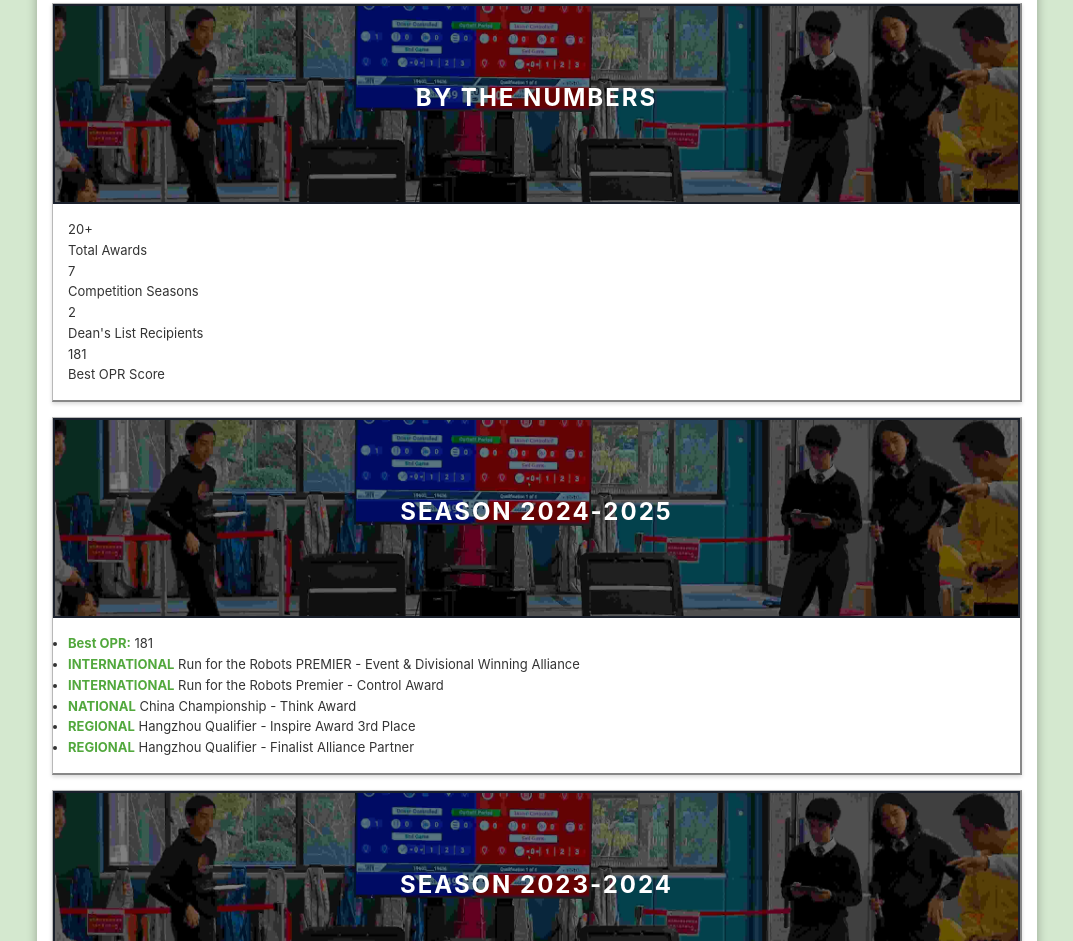
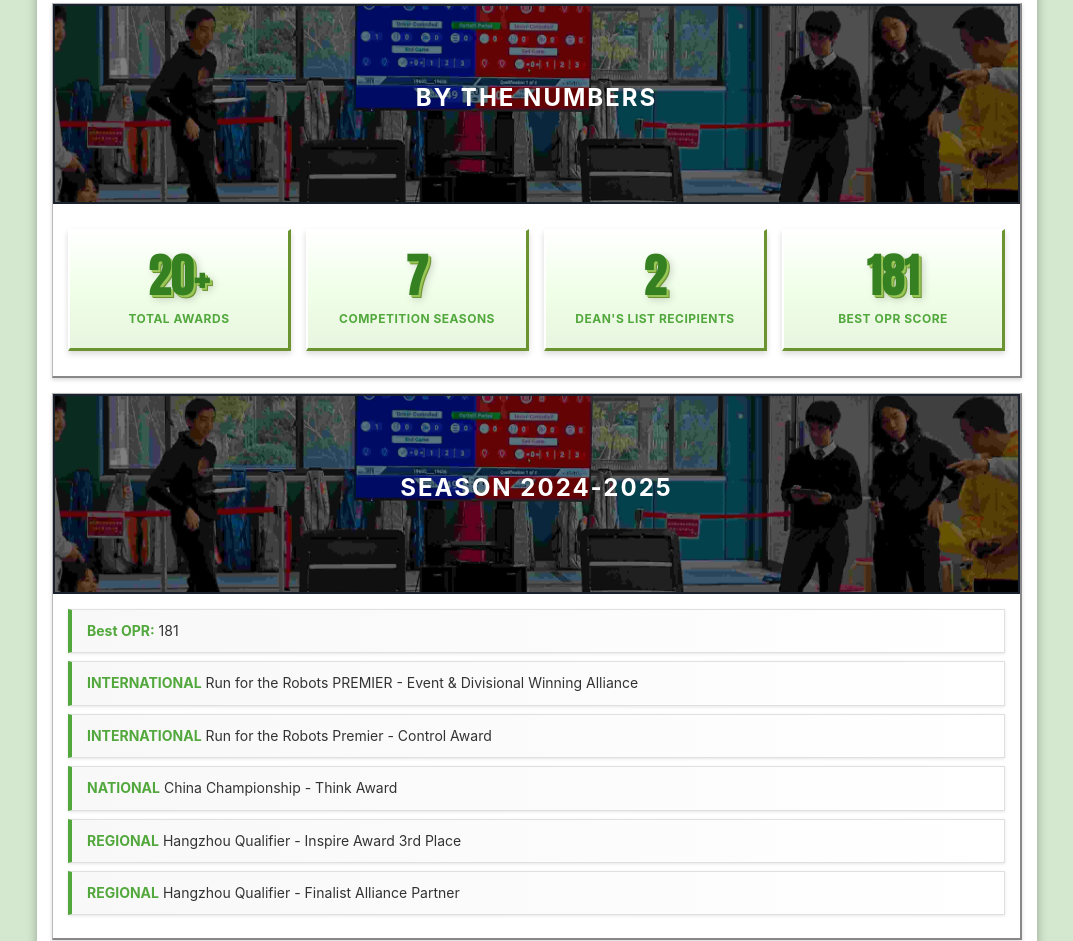
Before and after one commit to ZigaoWang/19600.org, a plain HTML site: page achievements.html in a window 1280 px wide. Shown: the part 800-1741 px from the top of the page, without its empty margins (103-1176 px from the left). Drawn offline with Linux system fonts and the light colour scheme.

Commit message:
feat: new style for awards page

```diff
--- a/css/styles.css
+++ b/css/styles.css
@@ -855,3 +855,90 @@ em {
 .design-banner-close:hover {
     background: #AAAAAA;
 }
+
+/* ========================================
+   ACHIEVEMENTS PAGE
+   ======================================== */
+.stats-grid {
+    display: grid;
+    grid-template-columns: repeat(4, 1fr);
+    gap: 15px;
+    padding: 10px 0;
+}
+
+.stat-item {
+    text-align: center;
+    padding: 20px 10px;
+    background: linear-gradient(to bottom, #FFFFFF 0%, #F0FFE8 50%, #E8F5E0 100%);
+    border: 2px solid #9AC658;
+    border-top: 2px solid #FFFFFF;
+    border-left: 2px solid #FFFFFF;
+    border-bottom: 3px solid #6B9430;
+    border-right: 3px solid #6B9430;
+    box-shadow: inset 0 1px 0 rgba(255,255,255,0.8), 0 3px 6px rgba(0,0,0,0.15);
+}
+
+.stat-number {
+    font-size: 48px;
+    font-weight: 900;
+    color: #358020;
+    font-family: Impact, "Arial Black", sans-serif;
+    text-shadow: 2px 2px 0 #9AC658, 3px 3px 0 #6B9430, 4px 4px 8px rgba(0,0,0,0.2);
+    line-height: 1;
+    margin-bottom: 10px;
+    letter-spacing: -1px;
+}
+
+.stat-label {
+    font-size: 12px;
+    font-weight: bold;
+    color: #52A83D;
+    text-transform: uppercase;
+    letter-spacing: 0.5px;
+}
+
+.achievement-list {
+    list-style: none;
+    padding: 0;
+    margin: 0;
+}
+
+.achievement-list li {
+    padding: 10px 15px;
+    margin-bottom: 8px;
+    background: linear-gradient(to right, #F8F8F8 0%, #FFFFFF 100%);
+    border-left: 4px solid #52A83D;
+    border: 1px solid #E0E0E0;
+    border-left: 4px solid #52A83D;
+    box-shadow: 0 1px 3px rgba(0,0,0,0.1);
+    font-size: 14px;
+    line-height: 1.6;
+}
+
+.achievement-list li:hover {
+    background: linear-gradient(to right, #F0F8F0 0%, #FAFFF8 100%);
+    border-left-color: #42942D;
+    box-shadow: 0 2px 5px rgba(82,168,61,0.2);
+}
+
+.award-highlight-box h3 {
+    font-size: 18px;
+    font-weight: bold;
+    color: #358020;
+    margin-bottom: 10px;
+    padding-bottom: 8px;
+    border-bottom: 2px solid #9AC658;
+    text-transform: uppercase;
+    letter-spacing: 1px;
+}
+
+@media (max-width: 768px) {
+    .stats-grid {
+        grid-template-columns: repeat(2, 1fr);
+        gap: 10px;
+    }
+
+    .stat-number {
+        font-size: 36px;
+    }
+}
```
